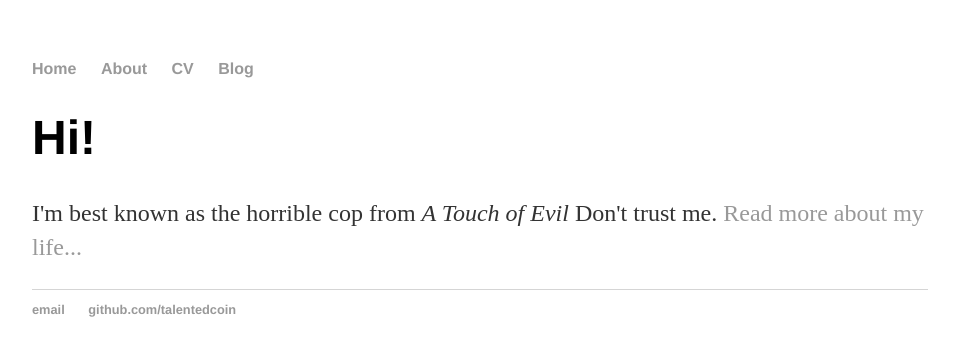
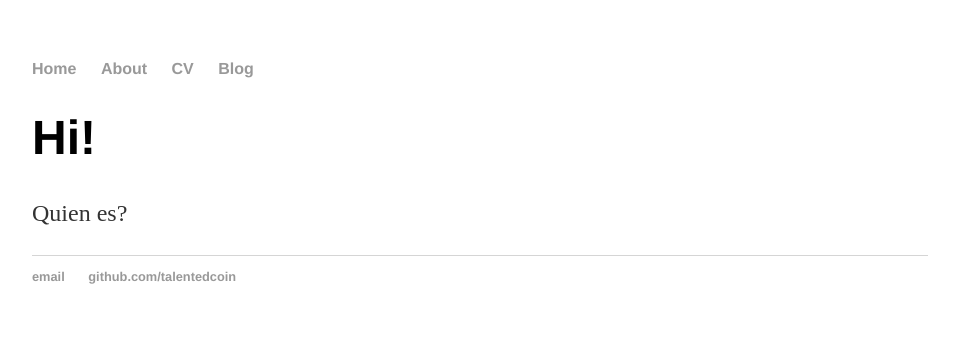
Before and after one commit to talentedcoin/talentedcoin.github.io, a Jekyll site: the page built from index.html, in a window 1280 px wide. Shown: the top 356 px of the page, without its empty margins (160-1119 px from the left). Built offline with Jekyll 4.4.1, drawn with Linux system fonts in a browser that asks for light colours.

Commit message:
Update index.html

```diff
--- a/index.html
+++ b/index.html
@@ -4,5 +4,5 @@ title: talentedcoin
 ---
 <div class="blurb">
 	<h1>Hi!</h1>
-	<p>I'm best known as the horrible cop from <em>A Touch of Evil</em> Don't trust me. <a href="/about">Read more about my life...</a></p>
+	<p>Quien es?</p>
 </div><!-- /.blurb -->
```
